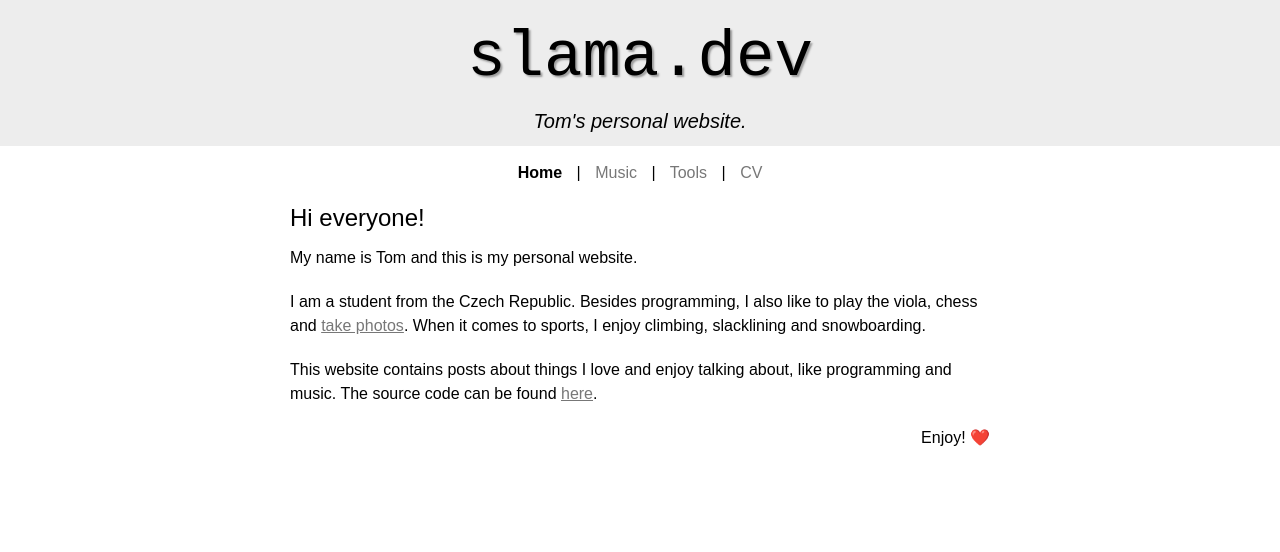
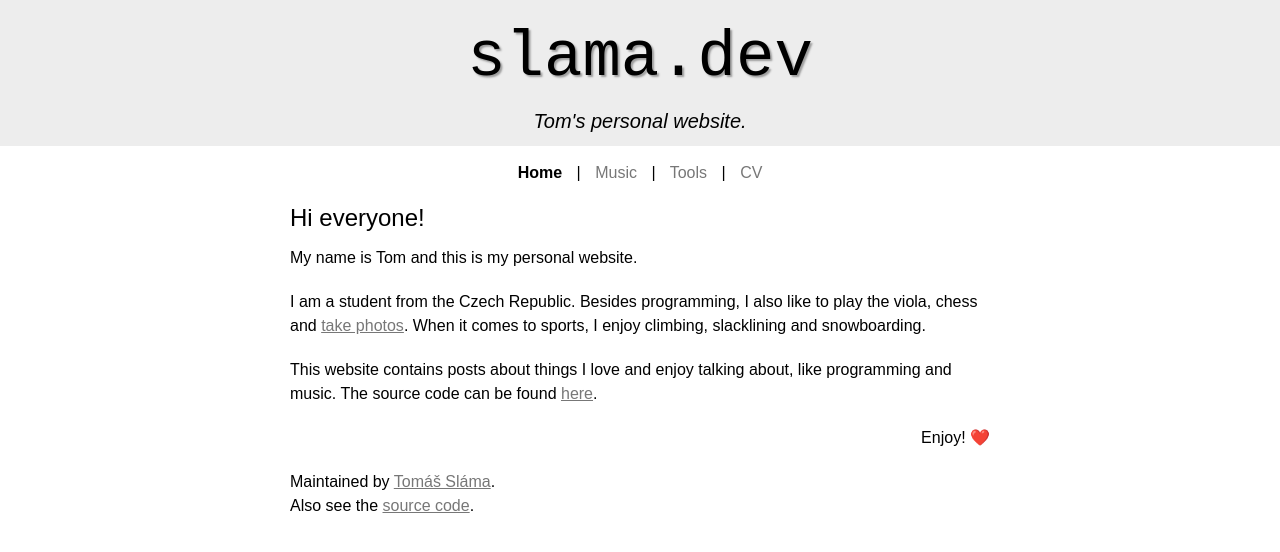
Before and after one commit to xiaoxiae/slama.dev, a Jekyll site: the page built from index.html, in a window 1280 px wide. Shown: the top 552 px of the page. Built offline with Jekyll 4.4.1, drawn with Linux system fonts in a browser that asks for light colours.

Commit message:
add support for overriding title using html_title font matter variable

```diff
--- a/_layouts/default.html
+++ b/_layouts/default.html
@@ -11,6 +11,8 @@
 		<!-- PAGE TITLE AND DESCRIPTION -->
 		{% if page.order == 0 %}
 			<title>{{ site.title }}/</title>
+		{% elsif page.html_title != "" %}
+			<title>{{ site.title }} – {{ page.html_title }}</title>
 		{% else %}
 			<title>{{ site.title }} – {{ page.title }}</title>
 		{% endif %}
@@ -60,6 +62,13 @@
 			</div>
 
 			{{ content }}
+
+			<footer>
+				<p>Maintained by <a href="{{site.url}}">Tomáš Sláma</a>. <br>Also see the <a href="https://github.com/xiaoxiae/slama.dev">source code</a>. </p>
+			</footer>
 		</div>
 	</body>
+
+
+
 </html>
```
